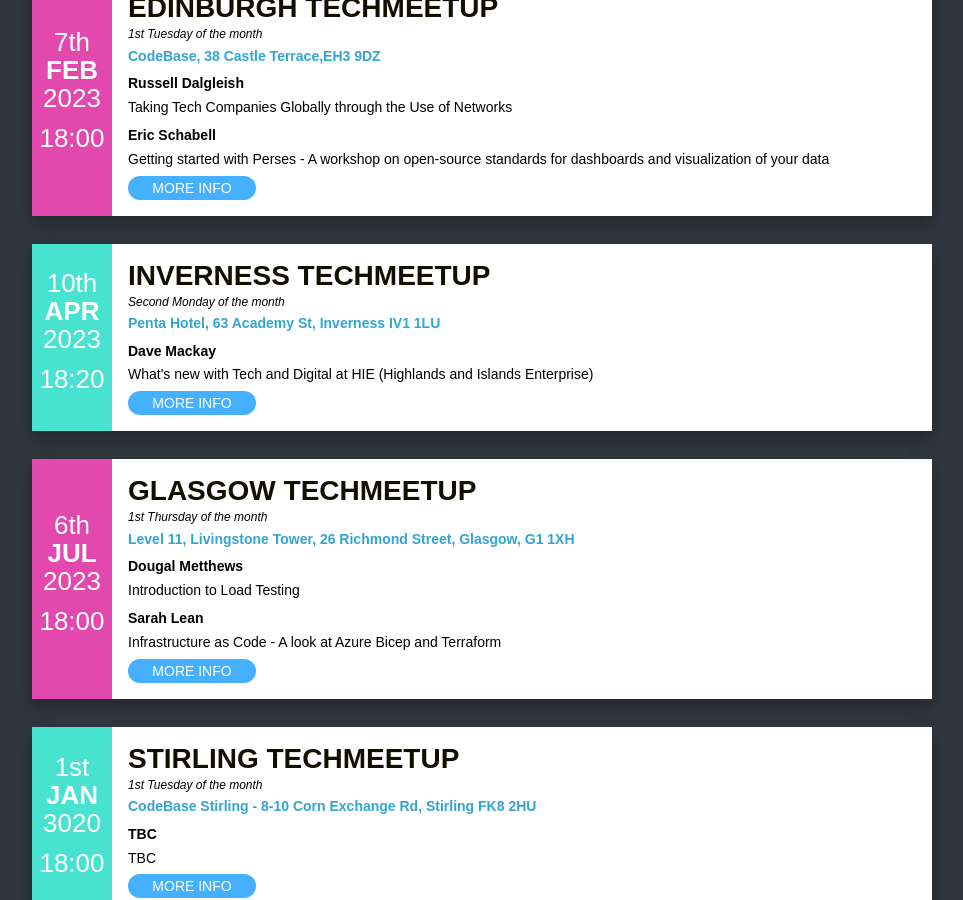
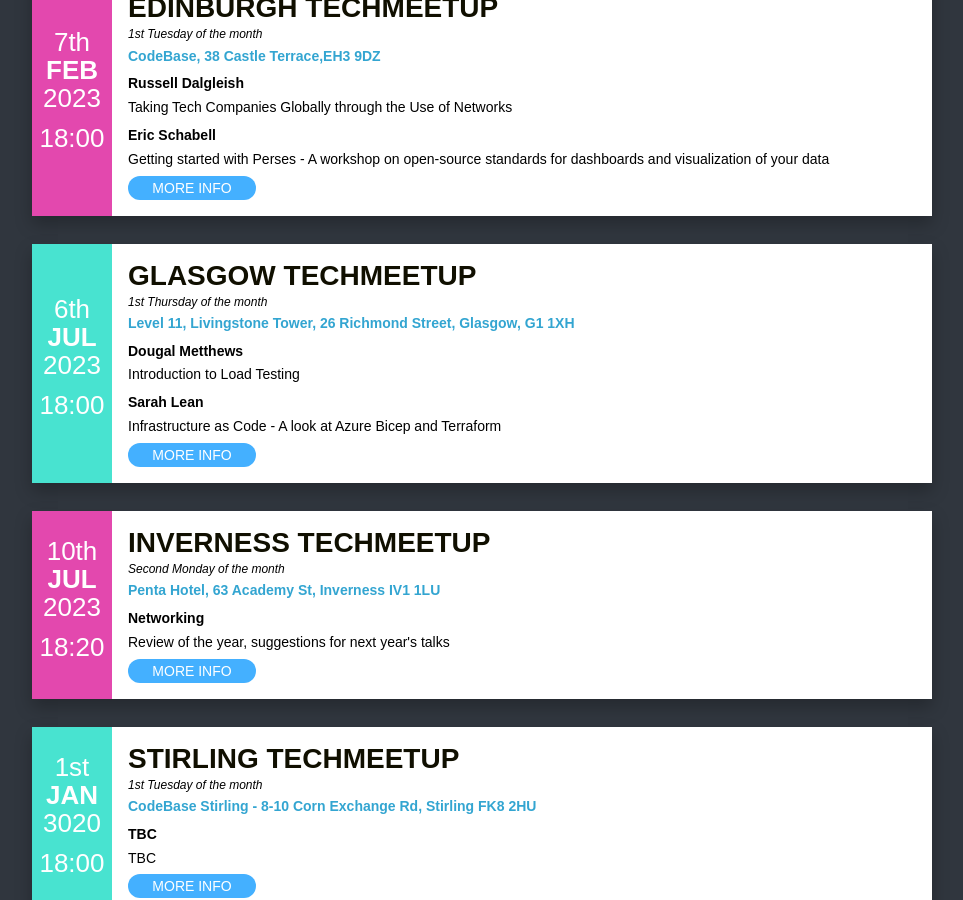
Before and after one commit to techmeetup/techmeetup.co.uk, a Jekyll site: the page built from index.html, in a window 1280 px wide and 900 px high, scrolled down 377 px. Shown: the whole window, without its empty margins (158-1121 px from the left). Built offline with Jekyll 4.4.1, drawn with Linux system fonts in a browser that asks for light colours.

Commit message:
Update index.json with Inverness July 2023

```diff
--- a/_data/index.json
+++ b/_data/index.json
@@ -98,11 +98,11 @@
       "address": "Penta Hotel, 63 Academy St, Inverness IV1 1LU"
     },
     "active": "true",
-    "date": "2023-04-10T18:20:00Z",
+    "date": "2023-07-10T18:20:00Z",
     "speakers": [
       {
-        "name": "Dave Mackay",
-        "talk": "What's new with Tech and Digital at HIE (Highlands and Islands Enterprise)"
+        "name": "Networking",
+        "talk": "Review of the year, suggestions for next year's talks"
       }
     ]
   }
```
